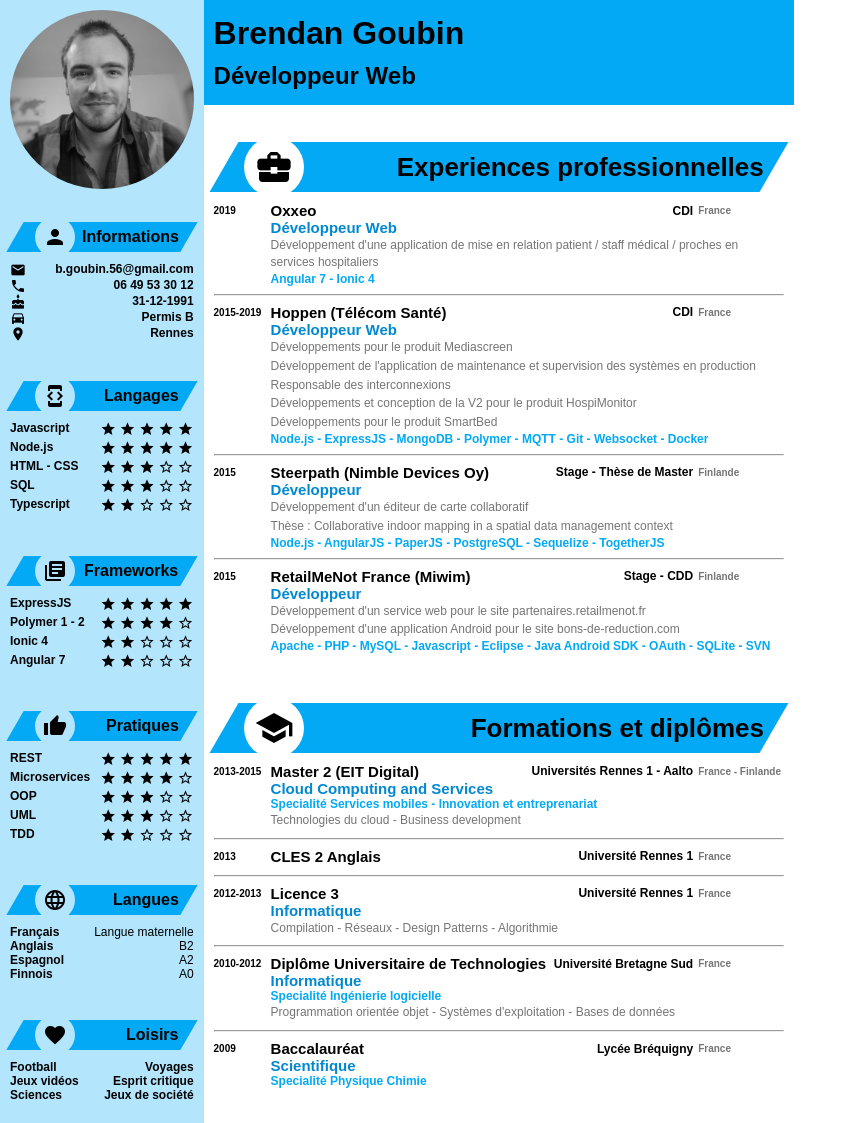
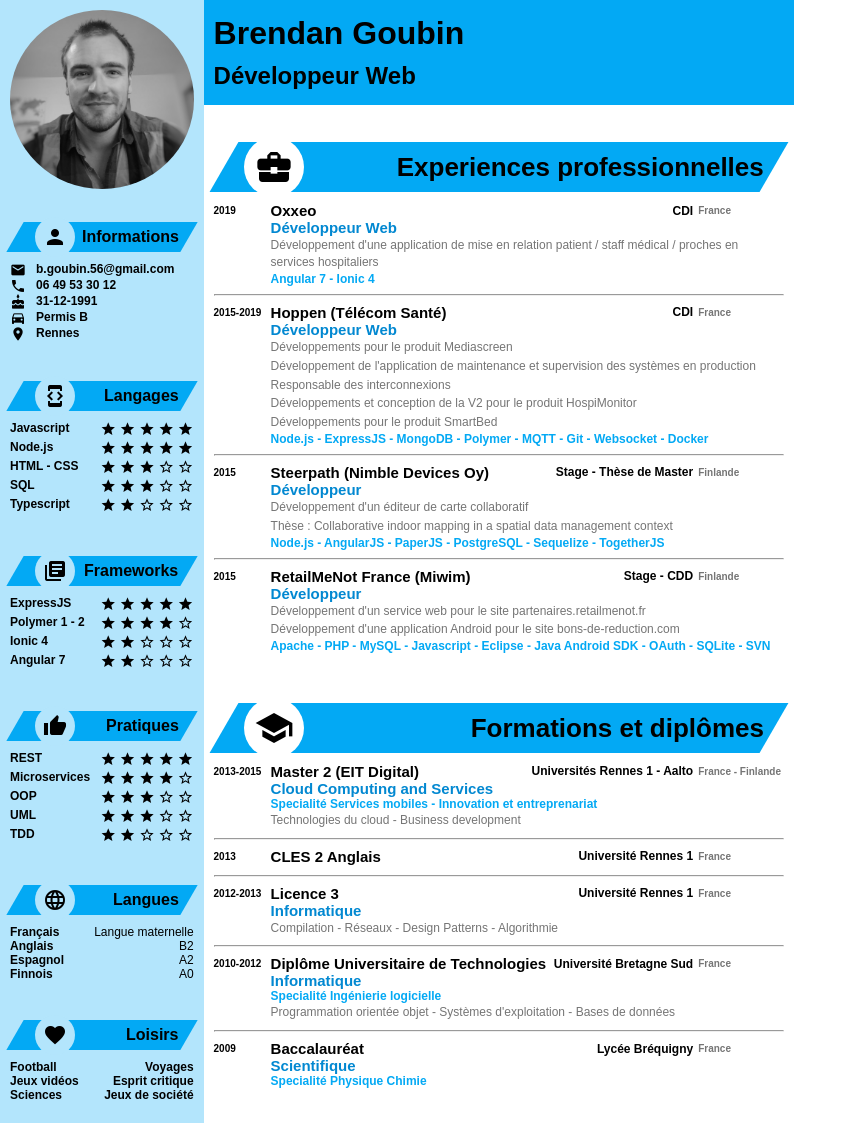
Before and after one commit to Billos/resume-old, a Jekyll site: the page built from index.md, in a window 1280 px wide. Shown: the whole page, without its empty margins (0-851 px from the left). Built offline with Jekyll 4.4.1, drawn with Linux system fonts in a browser that asks for light colours; some web fonts are replaced.

Commit message:
left align

```diff
--- a/_includes/column/personal.html
+++ b/_includes/column/personal.html
@@ -5,7 +5,7 @@
 		</div>
 		<div class="text">Informations</div>
 	</div>
-	<div class="content">
+	<div class="content left">
 		{% for item in site.data.personal %}
 		<div class="line">
 			<i class="tiny material-icons">{{item.icon}}</i>
--- a/_sass/_column.scss
+++ b/_sass/_column.scss
@@ -40,6 +40,14 @@ column {
 			}
 		}
 
+		div.content.left {
+			div.line {
+				justify-content: start;
+				* {
+					margin-right: 10px;
+				}
+			}
+		}
 		div.content, div.words {
 			margin-top: 10px;
 			margin-bottom: 10px;
```
